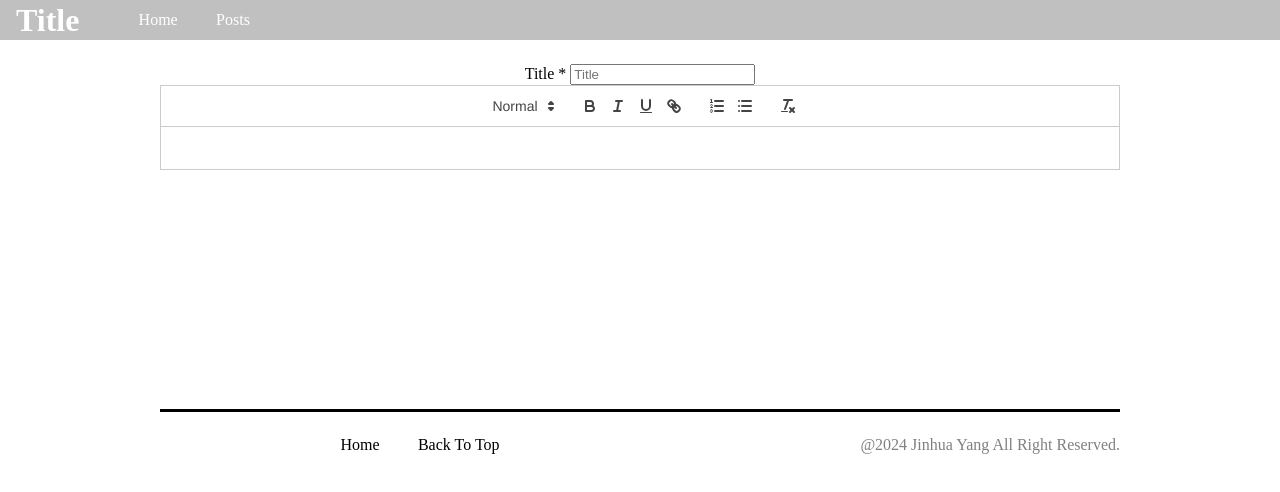
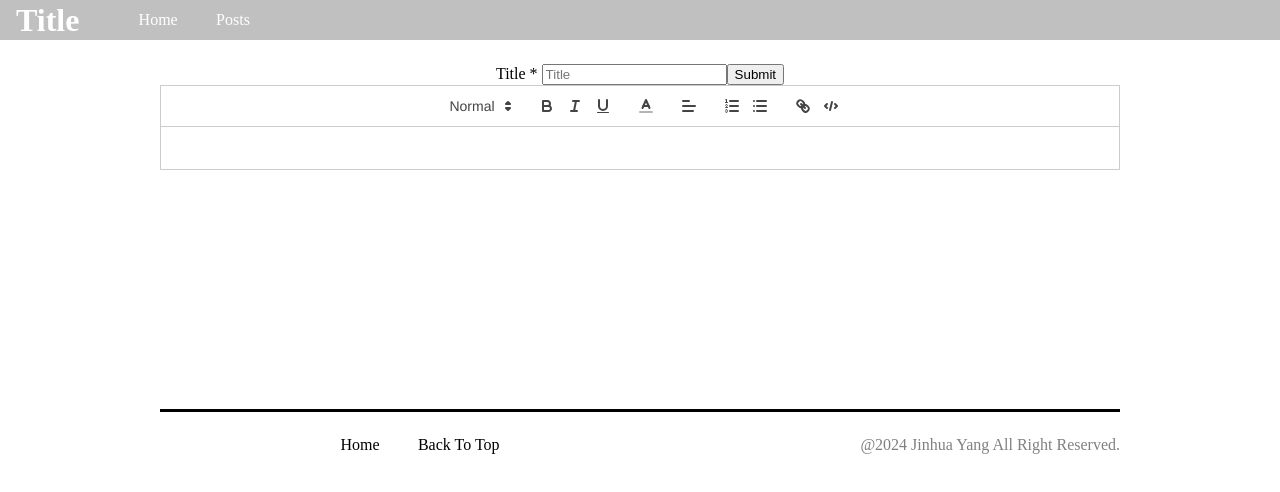
Before and after one commit to JYang496/portfolio_custom_j, a React (Create React App) app: page /editor in a window 1280 px wide. Shown: the top 492 px of the page. Built offline with nearby package versions, Linux system fonts and the light colour scheme.

Commit message:
Implemented submit function

```diff
--- a/src/components/Editor/Editor.js
+++ b/src/components/Editor/Editor.js
@@ -1,12 +1,13 @@
 import './Editor.sass'
 import ReactQuill from "react-quill"
 import 'react-quill/dist/quill.snow.css'
-import {useState} from "react";
+import {useMemo, useState} from "react";
+
 
 export function Editor() {
     const [articleInfo, setArticleInfo] = useState({
         title: '',
-        description: ''
+        content: ''
     });
 
     const onChangeValue = (e) => {
@@ -15,26 +16,74 @@ export function Editor() {
             [e.target.name]:e.target.value
         });
     }
+
     const onChangeDescription = (value) => {
         setArticleInfo({
             ...articleInfo,
-            description: value
+            content: value
         });
     }
+
+    const options = {
+        method: 'POST',
+        headers: {
+            'Content-Type': 'application/json'
+        },
+        body: JSON.stringify(articleInfo)
+    };
+
+    const Button = ({ onClick, children }) => {
+        return (
+            <button onClick={onClick}>
+                {children}
+            </button>
+        );
+    };
+
+    const handleClick = () => {
+        console.log(JSON.stringify(articleInfo))
+        fetch('http://localhost:3800/articles', options)
+            .then(response => {
+                if (!response.ok) {
+                    throw new Error('Network response was not ok');
+                }
+                return response.json();
+            })
+            .then(data => {
+                console.log('Server response:', data);
+            })
+            .catch(error => {
+                console.error('There was a problem with the fetch operation:', error);
+            });
+    };
+
+    const modules = useMemo(() => ({
+        toolbar: {
+            container: [
+                [{ header: [1, 2, 3, 4, false] }],
+                ['bold', 'italic', 'underline'],
+                [{ 'color': [] }],
+                [{ 'align': [] }],
+                [{ list: 'ordered' }, { list: 'bullet' }],
+                ['link', 'code-block']
+            ]
+        }
+    }), [])
 
     return (
         <div>
             <label className="font-weight-bold"> Title <span className="required"> * </span> </label>
             <input type="text" name="title" value={articleInfo.title} onChange={onChangeValue}  className="form-control" placeholder="Title" required />
-
+            <Button onClick={handleClick}>Submit</Button>
             <ReactQuill
+                modules={modules}
                 theme='snow'
-                value={articleInfo.description}
+                value={articleInfo.content}
                 onChange={onChangeDescription}
                 style={{minHeight: '300px'}}
             />
             <h1>{articleInfo.title}</h1>
-            <h1>{articleInfo.description}</h1>
+            <h1>{articleInfo.content}</h1>
         </div>
     );
 }
```
